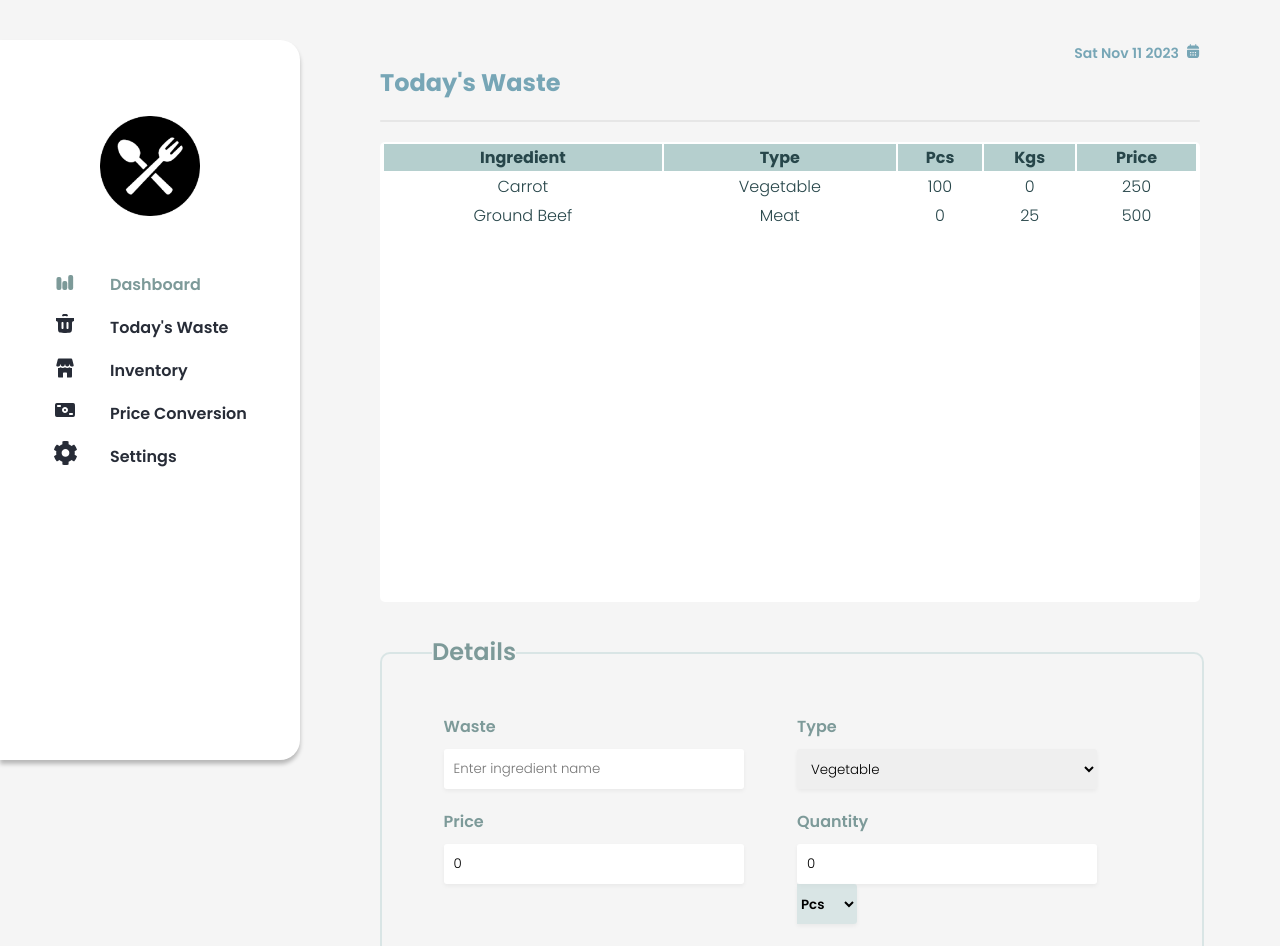
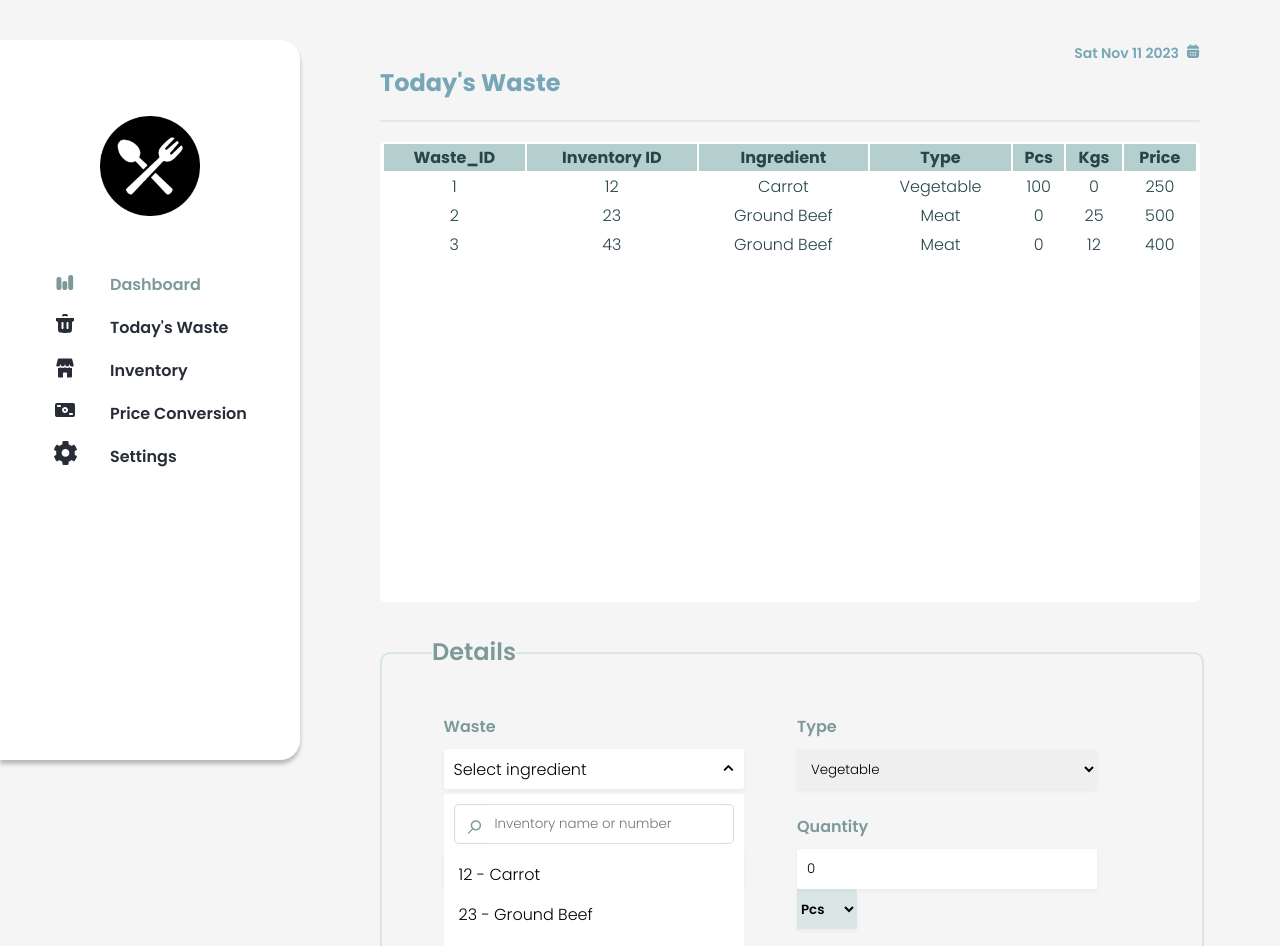
Before and after one commit to sabacsain/softEng, a React (Create React App) app: page /todaywaste in a window 1280 px wide. Shown: the top 946 px of the page. Built offline with nearby package versions, Linux system fonts and the light colour scheme.

Commit message:
Today's Waste dropdown

```diff
--- a/src/Inventory.js
+++ b/src/Inventory.js
@@ -8,6 +8,7 @@ import { format } from "date-fns";
 
 //sample columns
 const columns = [
+  "ID",
   "Ingredient",
   "Type",
   "Pcs",
--- a/src/Table.js
+++ b/src/Table.js
@@ -43,7 +43,7 @@ function TableData({ data, handleClickedRecord }) {
       id={`${item.id}`}
     >
       {Object.entries(item).map(([key, value]) =>
-        key === "id" ? null : <td>{value}</td>
+        <td>{value}</td>
       )}
     </tr>
   ));
--- a/src/TodayWaste.js
+++ b/src/TodayWaste.js
@@ -6,15 +6,24 @@ import "./css/todaywaste.css";
 
 // sample data
 //sample columns
-const columns = ["Ingredient", "Type", "Pcs", "Kgs", "Price"];
+const columns = [
+  "Waste_ID",
+  "Inventory ID",
+  "Ingredient",
+  "Type",
+  "Pcs",
+  "Kgs",
+  "Price",
+];
 
 //sample types
 const types = ["Vegetable", "Meat", "A", "B", "C"];
 
 //sample data
-const inventory_items = [
+const waste_items = [
   {
-    id: 23,
+    id: 1,
+    inventory_id: 12,
     Ingredient: "Carrot",
     Type: "Vegetable",
     Pcs: 100,
@@ -23,12 +32,41 @@ const inventory_items = [
     Price: 250,
   },
   {
-    id: 12,
+    id: 2,
+    inventory_id: 23,
+
     Ingredient: "Ground Beef",
     Type: "Meat",
     Pcs: 0,
     Kgs: 25,
     Price: 500,
+  },
+  {
+    id: 3,
+    inventory_id: 43,
+
+    Ingredient: "Ground Beef",
+    Type: "Meat",
+    Pcs: 0,
+    Kgs: 12,
+    Price: 400,
+  },
+];
+
+//sample data for the dropdown
+const sample_inventory_items = [
+  {
+    inventory_id: 12,
+    Ingredient: "Carrot",
+  },
+  {
+    inventory_id: 23,
+    Ingredient: "Ground Beef",
+  },
+  {
+    inventory_id: 43,
+
+    Ingredient: "Ground Beef",
   },
 ];
 ////////////////////////////
@@ -48,6 +86,7 @@ function TableSection() {
   const [clickedRecord, setTodayWasteRecord] = useState({
     //holds attributes and values of the record u clicked from the table
     id: 0,
+    inv_id: 0,
     ingredient: "",
     type: "",
     weight: 0,
@@ -62,6 +101,7 @@ function TableSection() {
     if (isthereAnActiveRow) {
       setTodayWasteRecord({
         id: item.id,
+        inv_id: item.inventory_id,
         ingredient: item.Ingredient,
         type: item.Type,
         weight: item.Kgs,
@@ -74,6 +114,7 @@ function TableSection() {
     else {
       setTodayWasteRecord({
         id: 0,
+        inv_id: 0,
         ingredient: "",
         type: "",
         weight: 0,
@@ -87,6 +128,7 @@ function TableSection() {
   //currentFormRecord = dito ko nilagay yung values mula sa textboxes. bale dito, dineclare lang, not been used yet.
   const [currentFormRecord, setCurrentFormRecord] = useState({
     id: 0,
+    inv_id: 0,
     ingredient: "",
     type: "",
     weight: 0,
@@ -99,6 +141,7 @@ function TableSection() {
   const handleSetInventoryRecord = (textfieldsValues, operation, ID) => {
     setCurrentFormRecord(() => ({
       id: ID,
+      inv_id: textfieldsValues.inventory_id,
       ingredient: textfieldsValues.ingredient_field,
       type: textfieldsValues.type_field,
       weight:
@@ -160,7 +203,7 @@ function TableSection() {
       <div id="waste-table">
         <Table
           columns={columns}
-          data={inventory_items}
+          data={waste_items}
           handleClickedRecord={handleClickedRecord}
         />
       </div>
@@ -188,6 +231,7 @@ function FormSection({
 
   //variable for tracking the textfields, if may changes sa fields dito i-uupdate
   const [textfields, setTextFieldsValues] = useState({
+    inventory_id: 0,
     ingredient_field: "",
     type_field: "",
     price_field: 0,
@@ -200,6 +244,7 @@ function FormSection({
   useEffect(() => {
     //Runs only on the first render
     setTextFieldsValues(() => ({
+      inventory_id: clickedRecord.inv_id,
       ingredient_field: clickedRecord.ingredient,
       type_field: clickedRecord.type,
       price_field: clickedRecord.price,
@@ -210,11 +255,19 @@ function FormSection({
   }, [clickedRecord]);
 
   //pag inuupdate yung textfields (nagtatype sa fields or inuupdate yung dropdowns), naeexecute ito.
-  const handleFieldChanges = (attribute, value) => {
-    setTextFieldsValues((others) => ({
-      ...others,
-      [attribute]: value,
-    }));
+  const handleFieldChanges = (attribute1, value1, attribute2, value2) => {
+    if (attribute2 !== null) {
+      setTextFieldsValues((others) => ({
+        ...others,
+        [attribute1]: value1,
+        [attribute2]: value2,
+      }));
+    } else {
+      setTextFieldsValues((others) => ({
+        ...others,
+        [attribute1]: value1,
+      }));
+    }
   };
 
   //pag click ng add button, ipapasa yung values from text fields, along with the operation (add, update, or delete)
@@ -225,7 +278,7 @@ function FormSection({
 
   return (
     <form>
-      <div class="today-waste-details-wrapper">
+      <div className="today-waste-details-wrapper">
         <h2>Details</h2>
 
         <div id="today-waste-details">
@@ -233,17 +286,12 @@ function FormSection({
             <div className="today-det-row">
               <div>
                 <label for="waste-ingredient">Waste</label>
-                <input
-                  required
-                  type="text"
-                  id="waste-ingredient"
-                  placeholder="Enter ingredient name"
-                  value={textfields.ingredient_field}
-                  onChange={
-                    (e) =>
-                      handleFieldChanges("ingredient_field", e.target.value) //calls the function pag nagtatype...; same lang sa ibang oncahnge saibaba
-                  }
+                <Dropdown
+                  inventory_id={textfields.inventory_id}
+                  inventory_name={textfields.ingredient_field}
+                  handleFieldChanges={handleFieldChanges}
                 />
+
               </div>
               <div>
                 <label for="waste-type">Type</label>
@@ -335,3 +383,90 @@ function FormSection({
     </form>
   );
 }
+
+function Dropdown({ inventory_id, inventory_name, handleFieldChanges }) {
+  const [searchedWord, setSearchedWord] = useState("");
+  const [isSearchOpen, setSearchOpen] = useState(true);
+
+  useEffect(() => {
+    setChosenItem({
+      ingredient: inventory_name,
+      inventory_id: inventory_id,
+    });
+  }, [inventory_id]);
+
+  const handleSearchOpen = () => {
+    setSearchOpen((prev) => !prev);
+  };
+
+  const handleSearch = (e) => {
+    setSearchedWord(() => e.target.value);
+  };
+
+  const [chosenItem, setChosenItem] = useState({
+    ingredient: "",
+    inventory_id: 0,
+  });
+
+  const handleDropDownss = (ingredient) => {
+    handleFieldChanges(
+      "inventory_id",
+      ingredient.inventory_id,
+      "ingredient_field",
+      ingredient.Ingredient
+    );
+  };
+
+  return (
+    <div className="dropdown-wrapper">
+      <div className="dropdown" onClick={handleSearchOpen}>
+        {chosenItem.ingredient !== ""
+          ? chosenItem.ingredient
+          : "Select ingredient"}
+        <i
+          className={`fa fa-angle-down ${isSearchOpen ? "up" : ""}`}
+          onClick={handleSearchOpen}
+        ></i>
+      </div>
+
+      {isSearchOpen && (
+        <div className="dropdown-search-wrapper">
+          <div className="dropdown-searchbox-wrapper">
+            <span className="search-icon">&#x2315;</span>
+            <input
+              required
+              type="text"
+              id="waste-ingredient"
+              placeholder="Inventory name or number"
+              onChange={handleSearch}
+              value={searchedWord}
+            />
+          </div>
+
+          <div className="dropdown-result-wrapper">
+            {isSearchOpen && (
+              <div id="ing-options-container">
+                {sample_inventory_items
+                  .filter(
+                    (ingredient) =>
+                      ingredient.Ingredient.toLowerCase().includes(
+                        searchedWord.toLocaleLowerCase()
+                      ) ||
+                      String(ingredient.inventory_id).includes(searchedWord)
+                  )
+                  .map((ingredient) => (
+                    <div
+                      className="dropdown-option"
+                      onClick={() => handleDropDownss(ingredient)}
+                    >
+                      {ingredient.inventory_id} - {ingredient.Ingredient}
+                    </div>
+                  ))}
+              </div>
+            )}
+          </div>
+        </div>
+      )}
+    </div>
+  );
+}
--- a/src/css/todaywaste.css
+++ b/src/css/todaywaste.css
@@ -86,3 +86,99 @@
   border-radius: 3px;
   box-shadow: 0px 2px 4px 0px rgba(0, 0, 0, 0.05);
 }
+
+.dropdown-wrapper {
+  max-height: 45px;
+}
+.dropdown {
+  width: 300px;
+  height: 40px;
+  font-family: "Poppins";
+  padding: 0px 10px 0px 10px;
+  border-radius: 5px;
+  outline: none;
+  cursor: pointer;
+  box-sizing: border-box;
+  background: white;
+  border: none;
+  border-radius: 3px;
+  box-shadow: 0px 2px 4px 0px rgba(0, 0, 0, 0.05);
+  margin-bottom: 5px;
+  display: flex;
+  align-items: center;
+  justify-content: space-between;
+}
+
+.dropdown-search-wrapper {
+  width: 300px;
+  max-height: 400px;
+  font-family: "Poppins";
+  padding: 10px;
+  border-radius: 5px;
+  outline: none;
+  cursor: pointer;
+  box-sizing: border-box;
+  background: white;
+  border: none;
+  border-radius: 3px;
+  margin-bottom: 5px;
+  display: flex;
+  flex-direction: column;
+  position: relative;
+  z-index: 100;
+  gap: 10px;
+}
+
+.dropdown-searchbox-wrapper {
+  display: flex;
+  width: 100%;
+  box-shadow: inset 0 0 1px 1px rgba(0, 0, 0, 0.15);
+  height: 40px;
+  justify-content: center;
+  align-items: center;
+  border-radius: 5px;
+}
+
+.dropdown-searchbox-wrapper input {
+  width: 240px !important;
+  height: 38px !important;
+}
+
+#waste-ingredient {
+  box-shadow: none !important;
+}
+
+.dropdown-result-wrapper {
+  display: flex;
+  flex-direction: column;
+  width: 100%;
+  height: fit-content;
+  max-height: 120px;
+  overflow-y: auto;
+}
+
+.dropdown-option {
+  min-height: 40px;
+  display: flex;
+  align-items: center;
+  padding: 5px;
+  box-sizing: border-box;
+  border-radius: 2px;
+}
+
+.dropdown-option:hover {
+  background-color: rgba(194, 201, 210, 0.2);
+}
+
+::-webkit-scrollbar {
+  width: 8px;
+  height: 10px;
+}
+::-webkit-scrollbar-thumb {
+  border-radius: 8px;
+  background: #c2c9d2;
+}
+
+.dropdown i.up{
+  transform: rotate(180deg);
+}
```
